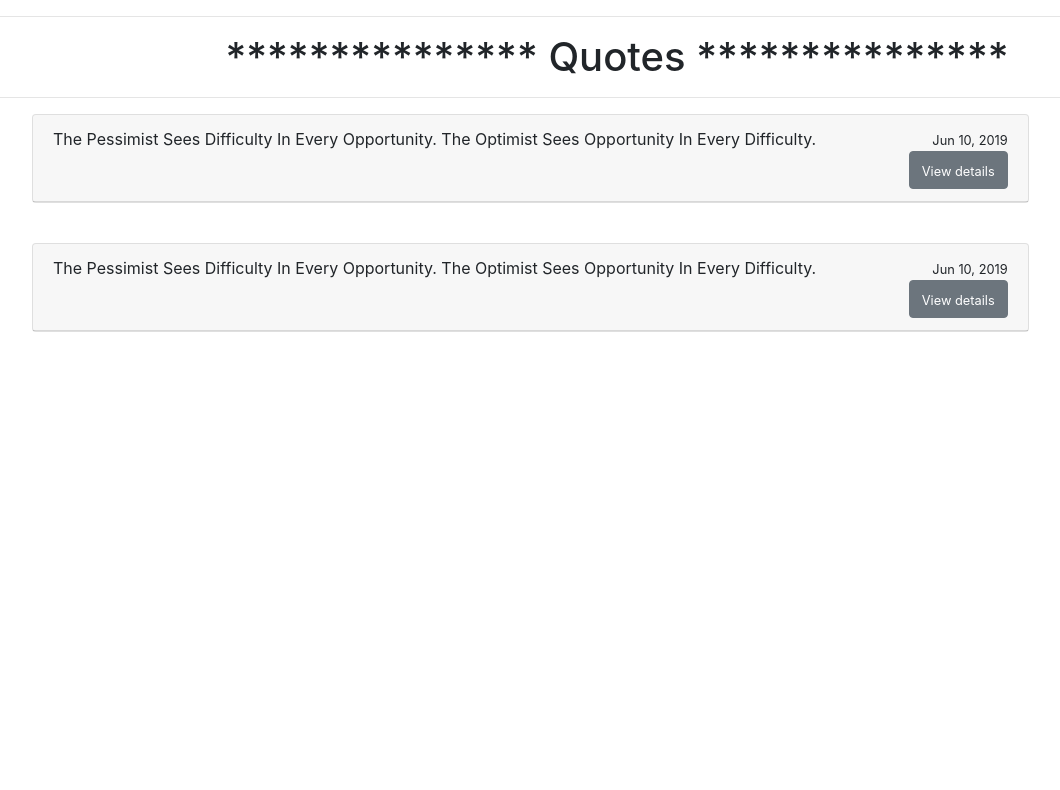
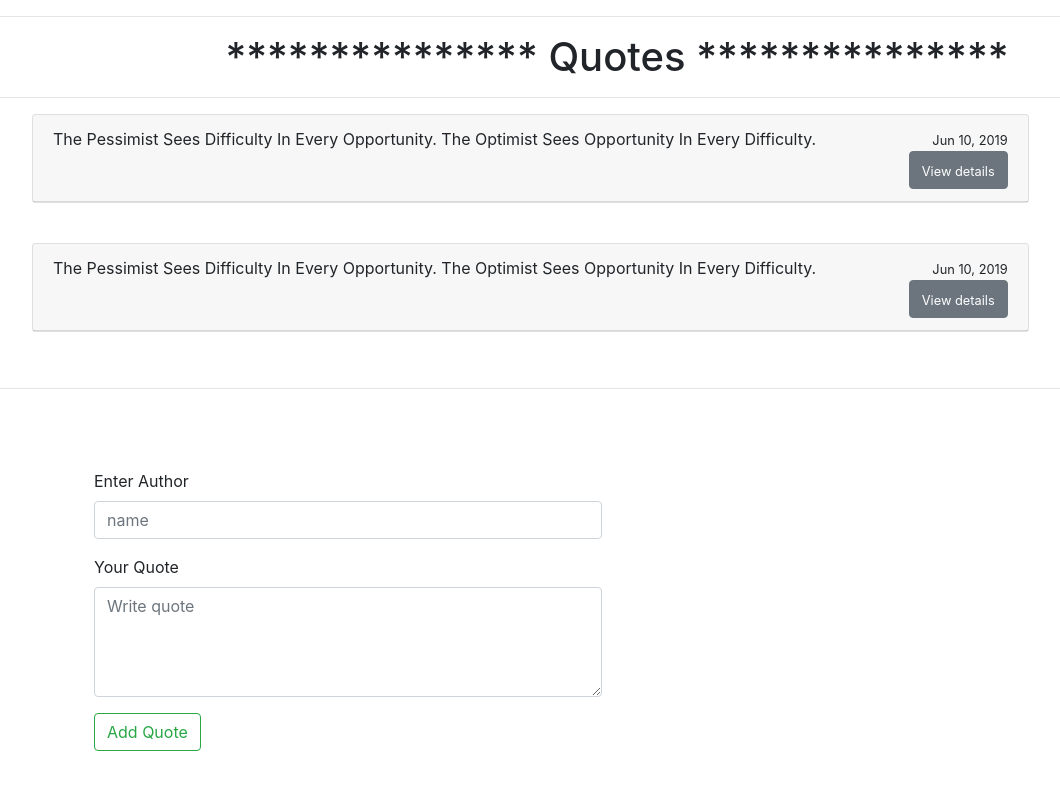
Before and after one commit to mugendinjue/Quote-App, an Angular app: page / in a window 1280 px wide. Shown: the top 790 px of the page, without its empty margins (23-1083 px from the left). Built offline with nearby package versions, Linux system fonts and the light colour scheme.

Commit message:
Add form validation

```diff
--- a/src/app/app.module.ts
+++ b/src/app/app.module.ts
@@ -1,5 +1,6 @@
 import { BrowserModule } from '@angular/platform-browser';
 import { NgModule } from '@angular/core';
+import { FormsModule } from '@angular/forms';
 
 import { AppRoutingModule } from './app-routing.module';
 import { AppComponent } from './app.component';
@@ -16,7 +17,8 @@ import { QuoteFormComponent } from './quote-form/quote-form.component';
   ],
   imports: [
     BrowserModule,
-    AppRoutingModule
+    AppRoutingModule,
+    FormsModule
   ],
   providers: [],
   bootstrap: [AppComponent]
--- a/src/app/quote-form/quote-form.component.css
+++ b/src/app/quote-form/quote-form.component.css
@@ -0,0 +1,3 @@
+#jumbo {
+    background: rgba(0,0,0,0)
+}
--- a/src/app/quote-form/quote-form.component.html
+++ b/src/app/quote-form/quote-form.component.html
@@ -1 +1,24 @@
-<p>quote-form works!</p>
+<div class="jumbotron" id="jumbo">
+    <div class="row">
+        <div class="col-md-6">
+            <form  (ngSubmit) = 'sendForm()'>
+                <div class="form-group">
+                    <label for="author">Enter Author</label>
+                    <input type="text" class="form-control" name="author" id="author " placeholder="name"  [(ngModel)] = 'newQuotes.author' #author = 'ngModel' required>
+                    {{newQuotes.author}}
+                    <div [hidden] = 'author.valid || author.pristine' class="alert alert-danger">
+                        <small>Author name required</small>
+                    </div>
+                </div>
+                <div class="form-group">
+                    <label for="quote">Your Quote</label>
+                    <textarea name="quote" id="quote"  cols="3" rows="4" class="form-control" placeholder="Write quote" [(ngModel)] = 'newQuotes.quote' #quote = 'ngModel' required></textarea>
+                    <div [hidden] = 'quote.valid || quote.pristine' class="alert alert-danger">
+                        <small>Quote is required</small>
+                    </div>
+                </div>
+                <button type="submit" class="btn btn-outline-success" >Add Quote</button>
+            </form>
+        </div>
+    </div>
+</div>
--- a/src/app/quote-form/quote-form.component.ts
+++ b/src/app/quote-form/quote-form.component.ts
@@ -1,4 +1,5 @@
-import { Component, OnInit } from '@angular/core';
+import { Component, OnInit, Output, EventEmitter } from '@angular/core';
+import { Quotes } from '../quotes';
 
 @Component({
   selector: 'app-quote-form',
@@ -7,6 +8,12 @@ import { Component, OnInit } from '@angular/core';
 })
 export class QuoteFormComponent implements OnInit {
 
+  newQuotes = new Quotes (0,"","",new Date(),0,0)
+
+  @Output () sendData = new EventEmitter<Quotes>();
+
+
+
   constructor() { }
 
   ngOnInit() {
--- a/src/app/quotes/quotes.component.html
+++ b/src/app/quotes/quotes.component.html
@@ -21,3 +21,7 @@
         </div>
     </div>
 </div>
+<hr>
+<div class="container">
+    <app-quote-form ></app-quote-form>
+</div>
```
